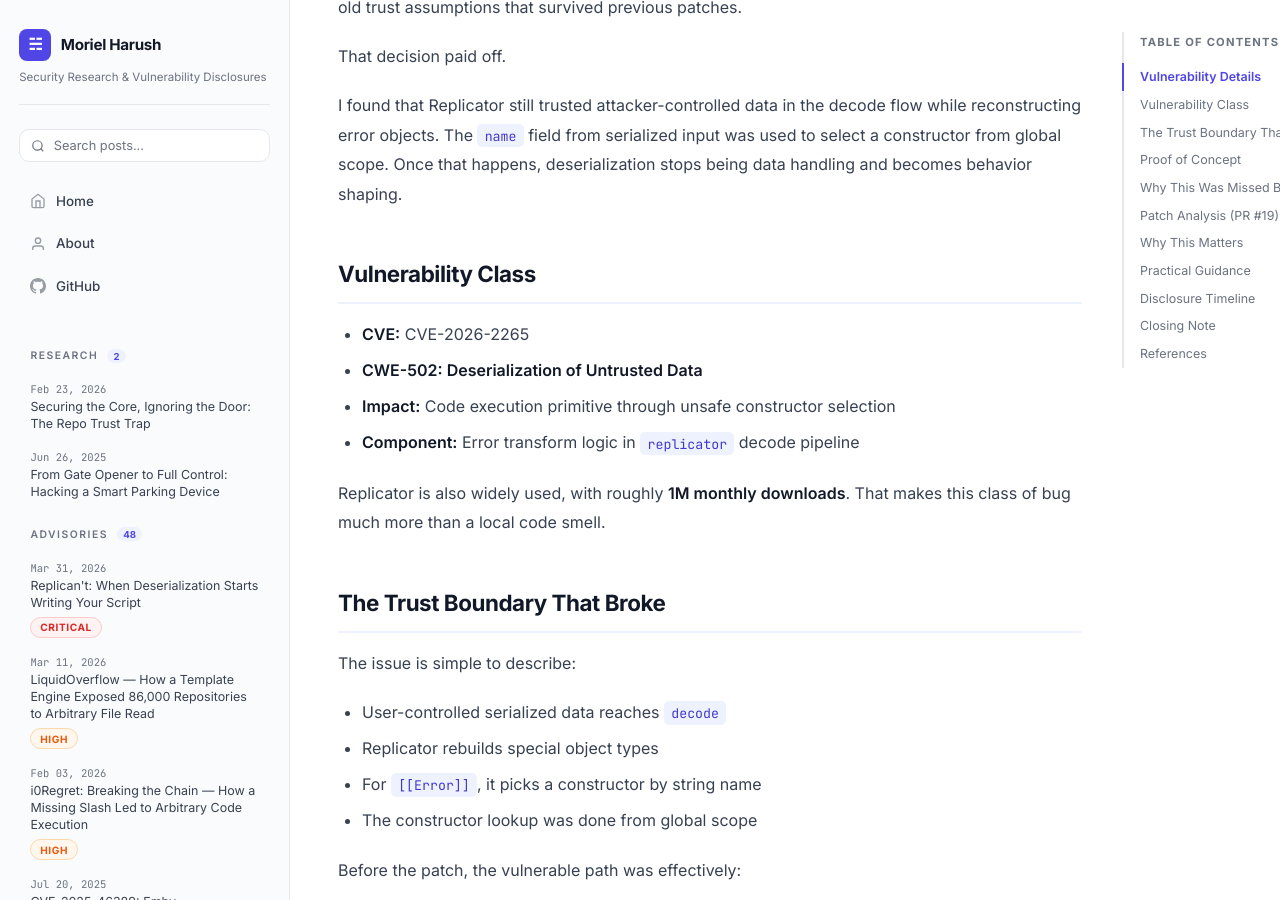
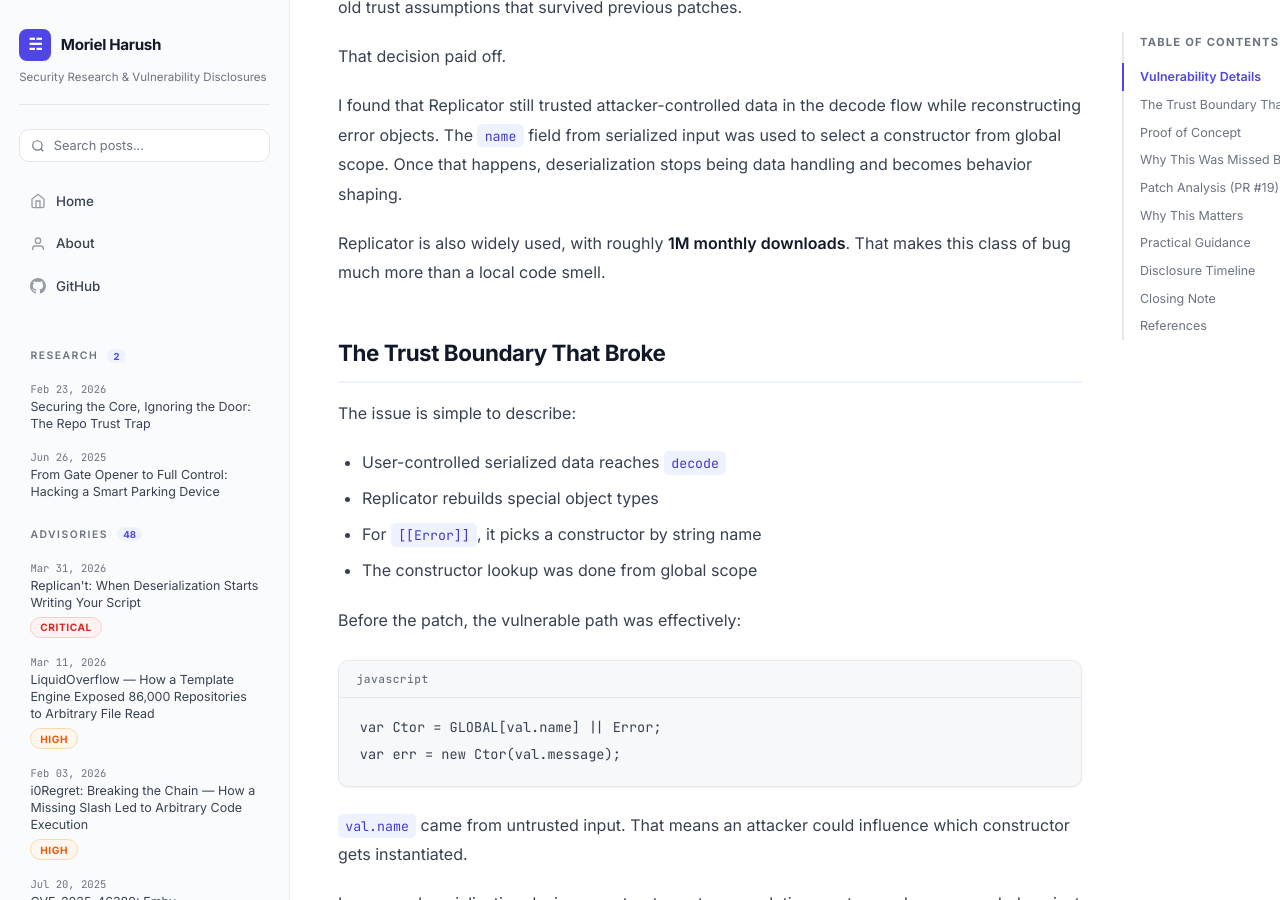
Before and after one commit to MorielHarush/morielharush.github.io, a Jekyll site: the page built from _posts/2026-03-31-cve-2026-2265-replicator-deserialization-of-untrusted-data.md, in a window 1280 px wide and 900 px high, scrolled down 446 px. Built offline with Jekyll 4.4.1, drawn with Linux system fonts in a browser that asks for light colours.

Commit message:
Update 2026-03-31-cve-2026-2265-replicator-deserialization-of-untrusted-data.md

```diff
--- a/_posts/2026-03-31-cve-2026-2265-replicator-deserialization-of-untrusted-data.md
+++ b/_posts/2026-03-31-cve-2026-2265-replicator-deserialization-of-untrusted-data.md
@@ -17,13 +17,6 @@
 That decision paid off.
 
 I found that Replicator still trusted attacker-controlled data in the decode flow while reconstructing error objects. The `name` field from serialized input was used to select a constructor from global scope. Once that happens, deserialization stops being data handling and becomes behavior shaping.
-
-## Vulnerability Class
-
-- **CVE:** CVE-2026-2265
-- **CWE-502: Deserialization of Untrusted Data**
-- **Impact:** Code execution primitive through unsafe constructor selection
-- **Component:** Error transform logic in `replicator` decode pipeline
 
 Replicator is also widely used, with roughly **1M monthly downloads**. That makes this class of bug much more than a local code smell.
 
```
